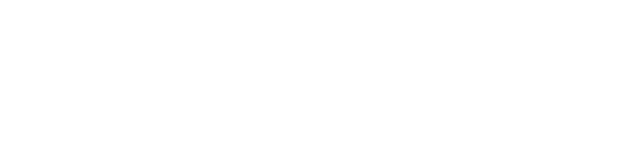
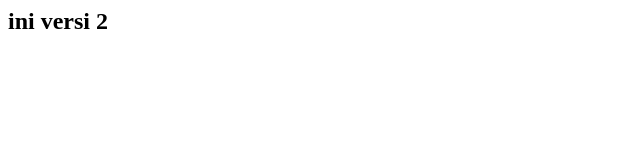
Before and after one commit to ariokt/belajar-git, a plain HTML site: page index.html in a window 1280 px wide. Shown: the whole page, without its empty margins (0-640 px from the left). Drawn offline with Linux system fonts and the light colour scheme.

Commit message:
tambahin h2

```diff
--- a/index.html
+++ b/index.html
@@ -6,6 +6,6 @@
     <title>Document</title>
 </head>
 <body>
-
+    <h2>ini versi 2</h2>
 </body>
 </html>
```
